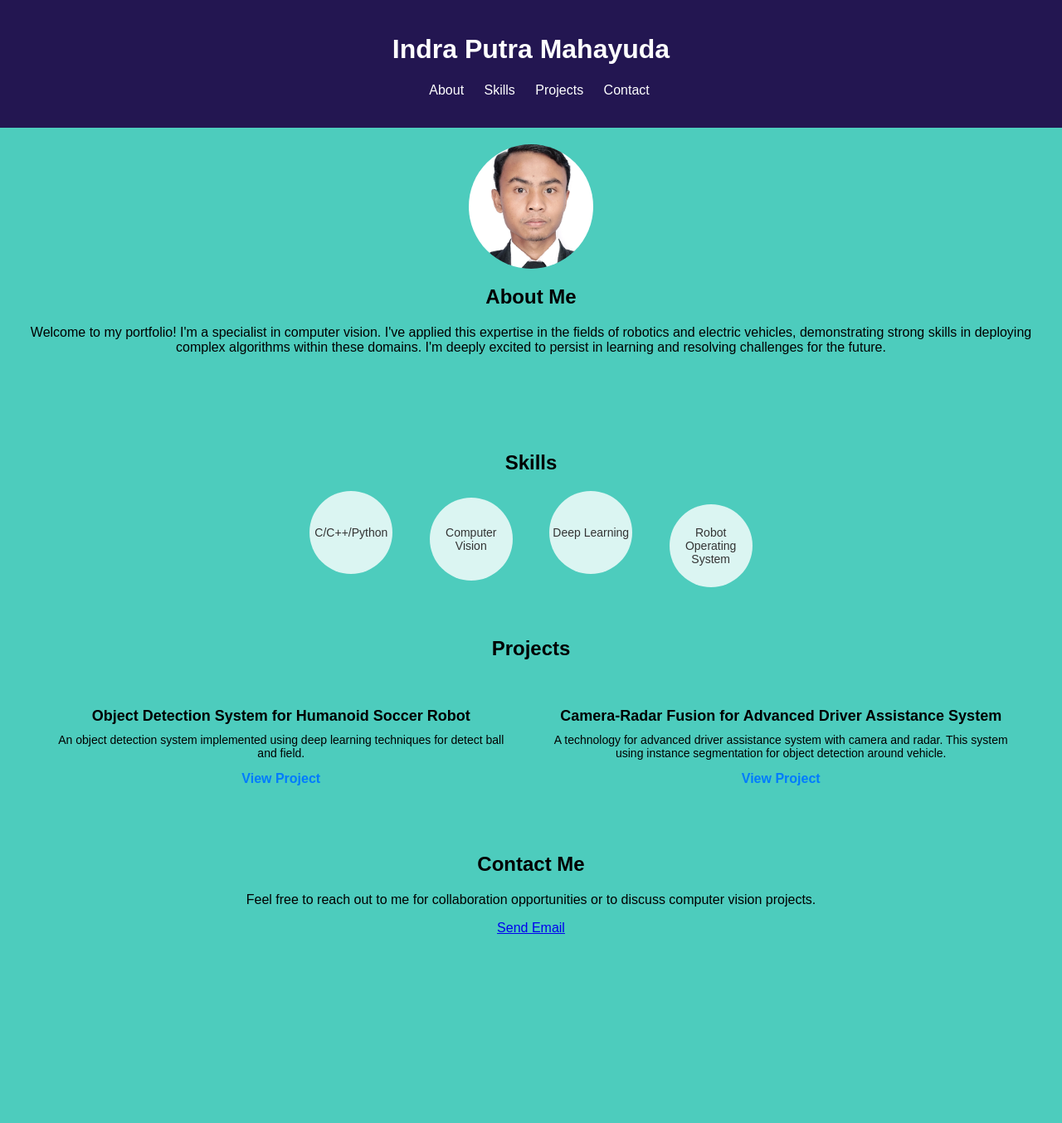
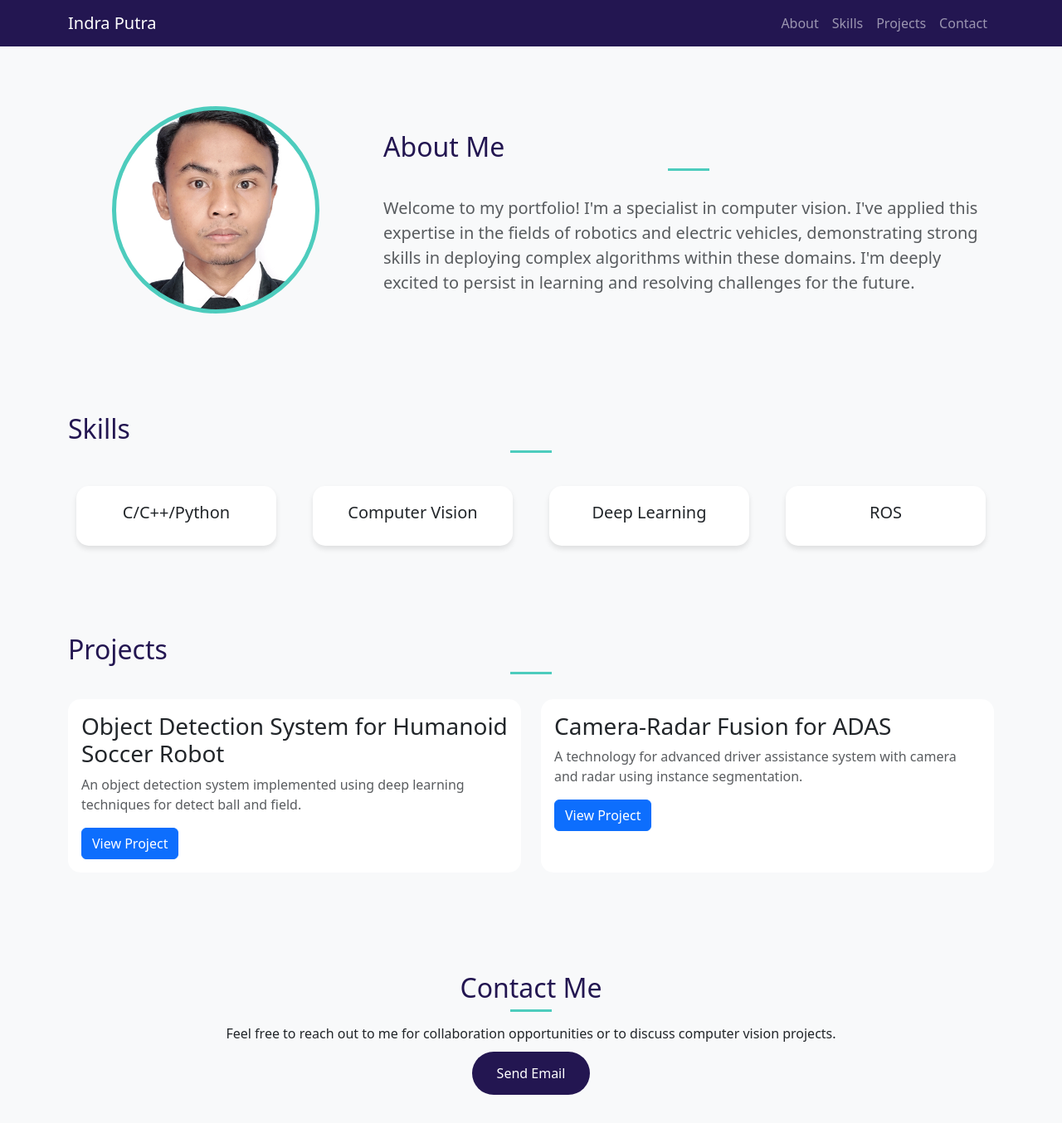
Before and after one commit to Indrapuma/indrapuma.github.io, a plain HTML site: page index.html in a window 1280 px wide. Shown: the whole page at 83% size. Before the commit the page ends 1148 px from the top, so only its background shows below. Drawn offline with nearby package versions, Linux system fonts and the light colour scheme.

Commit message:
Update index.html

```diff
--- a/index.html
+++ b/index.html
@@ -3,60 +3,201 @@
   <head>
     <meta charset="UTF-8" />
     <meta name="viewport" content="width=device-width, initial-scale=1.0" />
-    <title>Indra's Portofolio</title>
-    <link rel="stylesheet" href="styles.css" />
+    <title>Indra's Portfolio</title>
+    <link href="https://cdn.jsdelivr.net/npm/bootstrap@5.3.0/dist/css/bootstrap.min.css" rel="stylesheet">
+    <style>
+      :root {
+        --primary-color: #231651;
+        --secondary-color: #4dccbd;
+        --accent-color: #ff8484;
+      }
+
+      body {
+        background-color: #f8f9fa;
+      }
+
+      .navbar {
+        background-color: var(--primary-color) !important;
+      }
+
+      .profile-img {
+        width: 250px;
+        height: 250px;
+        background-image: url("./resource/indra_image.jpg");
+        background-size: cover;
+        background-position: center;
+        border-radius: 50%;
+        border: 5px solid var(--secondary-color);
+      }
+
+      .skill-card {
+        background: white;
+        border-radius: 15px;
+        padding: 20px;
+        margin: 10px;
+        box-shadow: 0 4px 6px rgba(0, 0, 0, 0.1);
+        transition: transform 0.3s ease;
+      }
+
+      .skill-card:hover {
+        transform: translateY(-5px);
+      }
+
+      .project-card {
+        border: none;
+        border-radius: 15px;
+        overflow: hidden;
+        transition: transform 0.3s ease;
+      }
+
+      .project-card:hover {
+        transform: translateY(-5px);
+      }
+
+      .section-title {
+        color: var(--primary-color);
+        margin-bottom: 40px;
+        position: relative;
+      }
+
+      .section-title::after {
+        content: '';
+        position: absolute;
+        bottom: -10px;
+        left: 50%;
+        transform: translateX(-50%);
+        width: 50px;
+        height: 3px;
+        background-color: var(--secondary-color);
+      }
+
+      .contact-btn {
+        background-color: var(--primary-color);
+        color: white;
+        padding: 15px 30px;
+        border-radius: 30px;
+        text-decoration: none;
+        transition: background-color 0.3s ease;
+      }
+
+      .contact-btn:hover {
+        background-color: var(--secondary-color);
+        color: white;
+      }
+    </style>
   </head>
   <body>
-    <header>
-      <h1>Indra Putra Mahayuda</h1>
-      <nav>
-        <ul>
-          <li><a href="#about">About</a></li>
-          <li><a href="#skills">Skills</a></li>
-          <!-- <li><a href="experience">Experience</a></li> -->
-          <li><a href="#projects">Projects</a></li>
-          <li><a href="#contact">Contact</a></li>
-        </ul>
-      </nav>
-    </header>
-    <section id="about">
-      <div class="profile-img"></div>
-      <h2>About Me</h2>
-      <p>
-        Welcome to my portfolio! I'm a specialist in computer vision. I've applied this expertise in the fields of robotics and electric vehicles, demonstrating strong skills in deploying complex algorithms within these domains. I'm deeply
-        excited to persist in learning and resolving challenges for the future.
-      </p>
-    </section>
+    <!-- Navigation -->
+    <nav class="navbar navbar-expand-lg navbar-dark fixed-top">
+      <div class="container">
+        <a class="navbar-brand" href="#">Indra Putra</a>
+        <button class="navbar-toggler" type="button" data-bs-toggle="collapse" data-bs-target="#navbarNav">
+          <span class="navbar-toggler-icon"></span>
+        </button>
+        <div class="collapse navbar-collapse" id="navbarNav">
+          <ul class="navbar-nav ms-auto">
+            <li class="nav-item"><a class="nav-link" href="#about">About</a></li>
+            <li class="nav-item"><a class="nav-link" href="#skills">Skills</a></li>
+            <li class="nav-item"><a class="nav-link" href="#projects">Projects</a></li>
+            <li class="nav-item"><a class="nav-link" href="#contact">Contact</a></li>
+          </ul>
+        </div>
+      </div>
+    </nav>
 
-    <section id="skills">
-      <h2>Skills</h2>
-      <div class="skill">C/C++/Python</div>
-      <div class="skill">Computer Vision</div>
-      <div class="skill">Deep Learning</div>
-      <div class="skill">Robot Operating System</div>
-    </section>
-
-    <section id="projects">
-      <h2>Projects</h2>
-      <div class="project">
-        <h3>Object Detection System for Humanoid Soccer Robot</h3>
-        <!-- <img src="gambar1.jpg" alt="Object Detection System" /> -->
-        <p>An object detection system implemented using deep learning techniques for detect ball and field.</p>
-        <a href="https://youtu.be/xAw4vXFBXSo?si=u5uEiLy408n4oGyR">View Project</a>
-      </div>
-      <div class="project">
-        <h3>Camera-Radar Fusion for Advanced Driver Assistance System</h3>
-        <!-- <img src="./resource/camera-radar.jpg" alt="Facial Recognition App" width="100" height="200" /> -->
-        <p>A technology for advanced driver assistance system with camera and radar. This system using instance segmentation for object detection around vehicle.</p>
-        <a href="https://drive.google.com/file/d/1xxr0OYkeT-nqF7PGWI003J7r2hUPIXG1/view?usp=sharing">View Project</a>
+    <!-- About Section -->
+    <section id="about" class="py-5" style="margin-top: 80px;">
+      <div class="container">
+        <div class="row align-items-center">
+          <div class="col-lg-4 mb-4">
+            <div class="profile-img mx-auto"></div>
+          </div>
+          <div class="col-lg-8">
+            <h2 class="section-title">About Me</h2>
+            <p class="lead text-muted">
+              Welcome to my portfolio! I'm a specialist in computer vision. I've applied this expertise in the fields of robotics and electric vehicles, demonstrating strong skills in deploying complex algorithms within these domains. I'm deeply excited to persist in learning and resolving challenges for the future.
+            </p>
+          </div>
+        </div>
       </div>
     </section>
 
-    <section id="contact">
-      <h2>Contact Me</h2>
-      <p>Feel free to reach out to me for collaboration opportunities or to discuss computer vision projects.</p>
-      <a href="mailto:indraa25.pmy@gmail.com">Send Email</a>
+    <!-- Skills Section -->
+    <section id="skills" class="py-5 bg-light">
+      <div class="container">
+        <h2 class="section-title">Skills</h2>
+        <div class="row justify-content-center">
+          <div class="col-md-3 col-sm-6">
+            <div class="skill-card text-center">
+              <h5>C/C++/Python</h5>
+            </div>
+          </div>
+          <div class="col-md-3 col-sm-6">
+            <div class="skill-card text-center">
+              <h5>Computer Vision</h5>
+            </div>
+          </div>
+          <div class="col-md-3 col-sm-6">
+            <div class="skill-card text-center">
+              <h5>Deep Learning</h5>
+            </div>
+          </div>
+          <div class="col-md-3 col-sm-6">
+            <div class="skill-card text-center">
+              <h5>ROS</h5>
+            </div>
+          </div>
+        </div>
+      </div>
     </section>
-    <script src="script.js"></script>
+
+    <!-- Projects Section -->
+    <section id="projects" class="py-5">
+      <div class="container">
+        <h2 class="section-title">Projects</h2>
+        <div class="row">
+          <div class="col-lg-6 mb-4">
+            <div class="project-card card h-100">
+              <div class="card-body">
+                <h3 class="card-title">Object Detection System for Humanoid Soccer Robot</h3>
+                <p class="card-text text-muted">An object detection system implemented using deep learning techniques for detect ball and field.</p>
+                <a href="https://youtu.be/xAw4vXFBXSo?si=u5uEiLy408n4oGyR" class="btn btn-primary">View Project</a>
+              </div>
+            </div>
+          </div>
+          <div class="col-lg-6 mb-4">
+            <div class="project-card card h-100">
+              <div class="card-body">
+                <h3 class="card-title">Camera-Radar Fusion for ADAS</h3>
+                <p class="card-text text-muted">A technology for advanced driver assistance system with camera and radar using instance segmentation.</p>
+                <a href="https://drive.google.com/file/d/1xxr0OYkeT-nqF7PGWI003J7r2hUPIXG1/view?usp=sharing" class="btn btn-primary">View Project</a>
+              </div>
+            </div>
+          </div>
+        </div>
+      </div>
+    </section>
+
+    <!-- Contact Section -->
+    <section id="contact" class="py-5 bg-light">
+      <div class="container text-center">
+        <h2 class="section-title mb-4">Contact Me</h2>
+        <p class="mb-4">Feel free to reach out to me for collaboration opportunities or to discuss computer vision projects.</p>
+        <a href="mailto:indraa25.pmy@gmail.com" class="contact-btn">Send Email</a>
+      </div>
+    </section>
+
+    <script src="https://cdn.jsdelivr.net/npm/bootstrap@5.3.0/dist/js/bootstrap.bundle.min.js"></script>
+    <script>
+      // Smooth scrolling for navigation links
+      document.querySelectorAll('a[href^="#"]').forEach(anchor => {
+        anchor.addEventListener('click', function (e) {
+          e.preventDefault();
+          document.querySelector(this.getAttribute('href')).scrollIntoView({
+            behavior: 'smooth'
+          });
+        });
+      });
+    </script>
   </body>
 </html>
```
